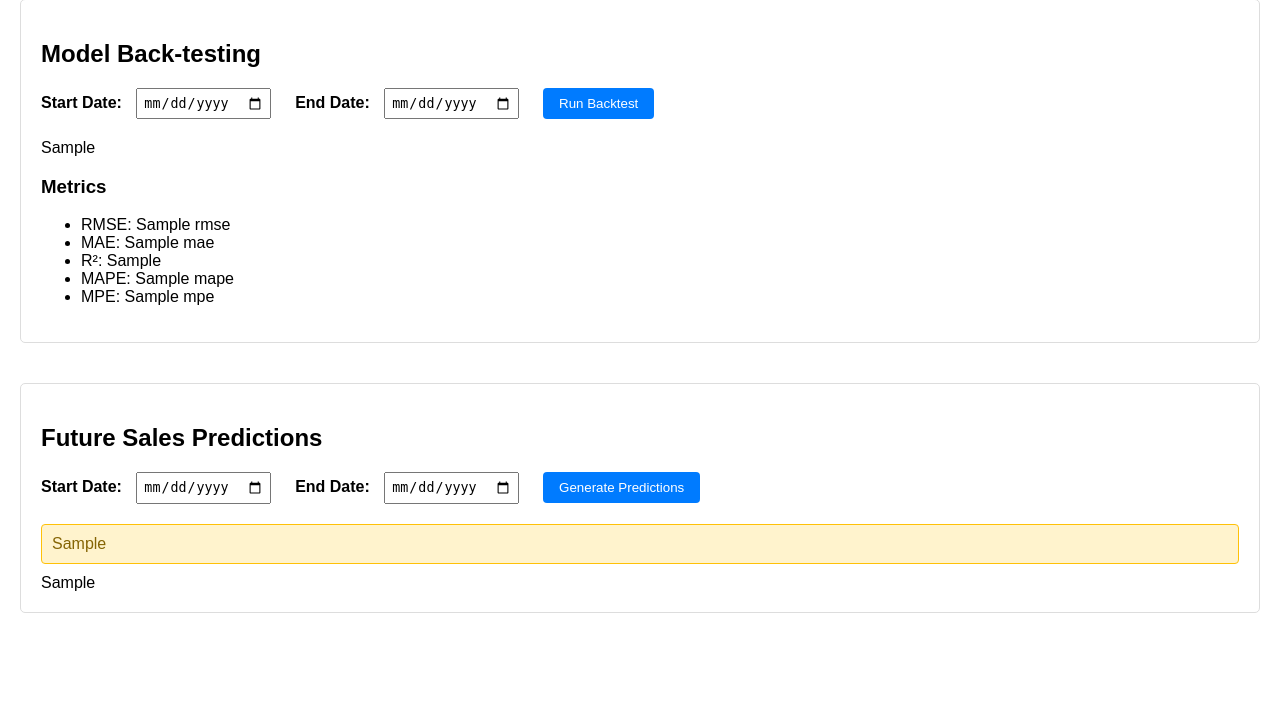
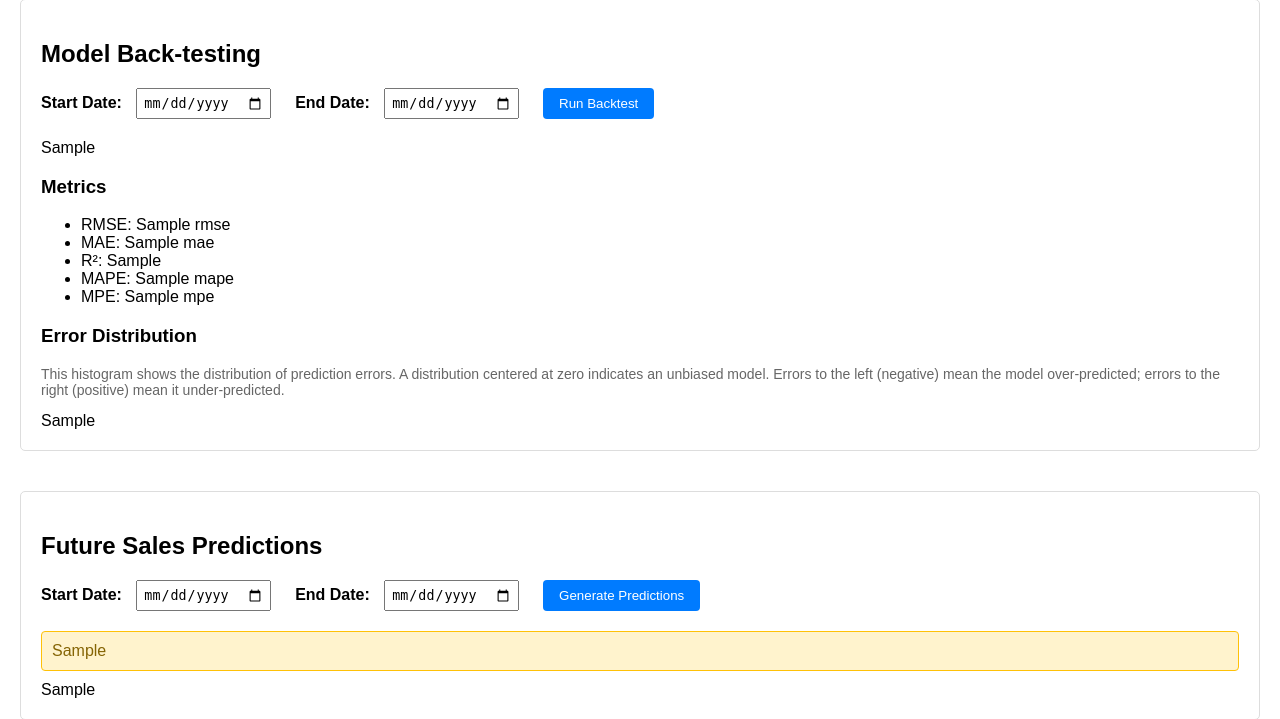
Before and after one commit to emo4096/sim3_testing, a Django app: template django_project/app/templates/app/dashboard.html in a window 1280 px wide. Shown: the part 81-800 px from the top of the page. Before the commit the page ends 694 px from the top, so only its background shows below. Run offline with Django 5.2, Linux system fonts and the light colour scheme; the template is opened without the code that fills it: most values are stand-ins (such as "Sample title", 1, 10 or a date in 2020).

Commit message:
Add error distribution histogram to dashboard
Added a residuals histogram to visualize prediction errors.

```diff
--- a/django_project/app/templates/app/dashboard.html
+++ b/django_project/app/templates/app/dashboard.html
@@ -1,6 +1,5 @@
 <!DOCTYPE html>
 <html lang="en">
-
 <head>
   <title>Dashboard</title>
   <style>
@@ -8,18 +7,15 @@
       font-family: Arial, sans-serif;
       margin: 20px;
     }
-
     h1 {
       text-align: center;
     }
-
     .section {
       margin-bottom: 40px;
       padding: 20px;
       border: 1px solid #ddd;
       border-radius: 5px;
     }
-
     .warning {
       background-color: #fff3cd;
       border: 1px solid #ffc107;
@@ -28,7 +24,6 @@
       margin: 10px 0;
       border-radius: 4px;
     }
-
     .error {
       background-color: #f8d7da;
       border: 1px solid #f5c6cb;
@@ -37,21 +32,17 @@
       margin: 10px 0;
       border-radius: 4px;
     }
-
     form {
       margin-bottom: 20px;
     }
-
     label {
       margin-right: 10px;
       font-weight: bold;
     }
-
     input[type="date"] {
       margin-right: 20px;
       padding: 5px;
     }
-
     button {
       padding: 8px 16px;
       background-color: #007bff;
@@ -60,16 +51,13 @@
       border-radius: 4px;
       cursor: pointer;
     }
-
     button:hover {
       background-color: #0056b3;
     }
   </style>
 </head>
-
 <body>
   <h1>Dashboard</h1>
-
   <!-- Backtesting Section -->
   <div class="section">
     <h2>Model Back-testing</h2>
@@ -77,18 +65,14 @@
       {% csrf_token %}
       <label for="start_date">Start Date:</label>
       <input type="date" name="start_date" min="{{ min_date }}" max="{{ max_date }}" value="{{ current_backtest_start }}" required>
-
       <label for="end_date">End Date:</label>
       <input type="date" name="end_date" min="{{ min_date }}" max="{{ max_date }}" value="{{ current_backtest_end }}" required>
-
       <button type="submit" name="backtest_submit">Run Backtest</button>
     </form>
-
     {% if chart_div %}
     <!-- Plotly chart -->
     {{ chart_div|safe }}
     {% endif %}
-
     {% if metrics %}
     <h3>Metrics</h3>
     <ul>
@@ -99,8 +83,17 @@
       <li>MPE: {{ metrics.MPE }}</li>
     </ul>
     {% endif %}
+    {% if residuals_chart %}
+    <!-- Residuals histogram -->
+    <h3>Error Distribution</h3>
+    <p style="color: #666; font-size: 14px;">
+      This histogram shows the distribution of prediction errors.
+      A distribution centered at zero indicates an unbiased model.
+      Errors to the left (negative) mean the model over-predicted; errors to the right (positive) mean it under-predicted.
+    </p>
+    {{ residuals_chart|safe }}
+    {% endif %}
   </div>
-
   <!-- Future Predictions Section -->
   <div class="section">
     <h2>Future Sales Predictions</h2>
@@ -108,30 +101,24 @@
       {% csrf_token %}
       <label for="future_start_date">Start Date:</label>
       <input type="date" name="future_start_date" min="{{ future_min_date }}" value="{{ current_future_start }}" required>
-
       <label for="future_end_date">End Date:</label>
       <input type="date" name="future_end_date" min="{{ future_min_date }}" value="{{ current_future_end }}" required>
-
       <button type="submit" name="future_submit">Generate Predictions</button>
     </form>
-
     {% if date_error %}
     <div class="error">
       {{ date_error }}
     </div>
     {% endif %}
-
     {% if future_warning %}
     <div class="warning">
       {{ future_warning }}
     </div>
     {% endif %}
-
     {% if future_chart_div %}
     <!-- Plotly chart for future predictions -->
     {{ future_chart_div|safe }}
     {% endif %}
   </div>
 </body>
-
 </html>
```
